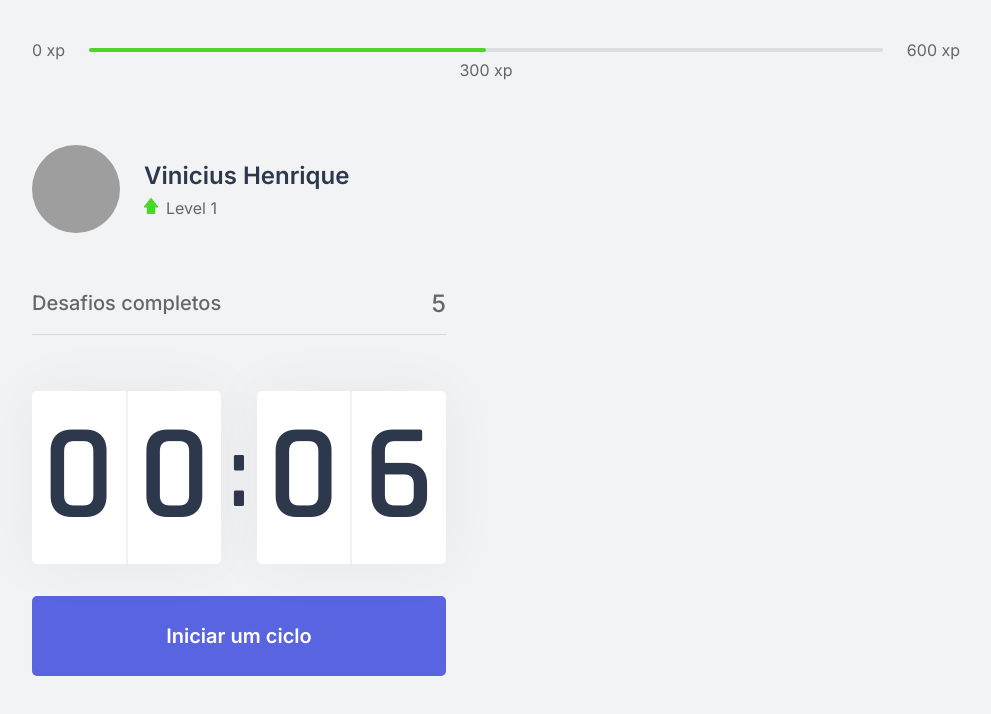
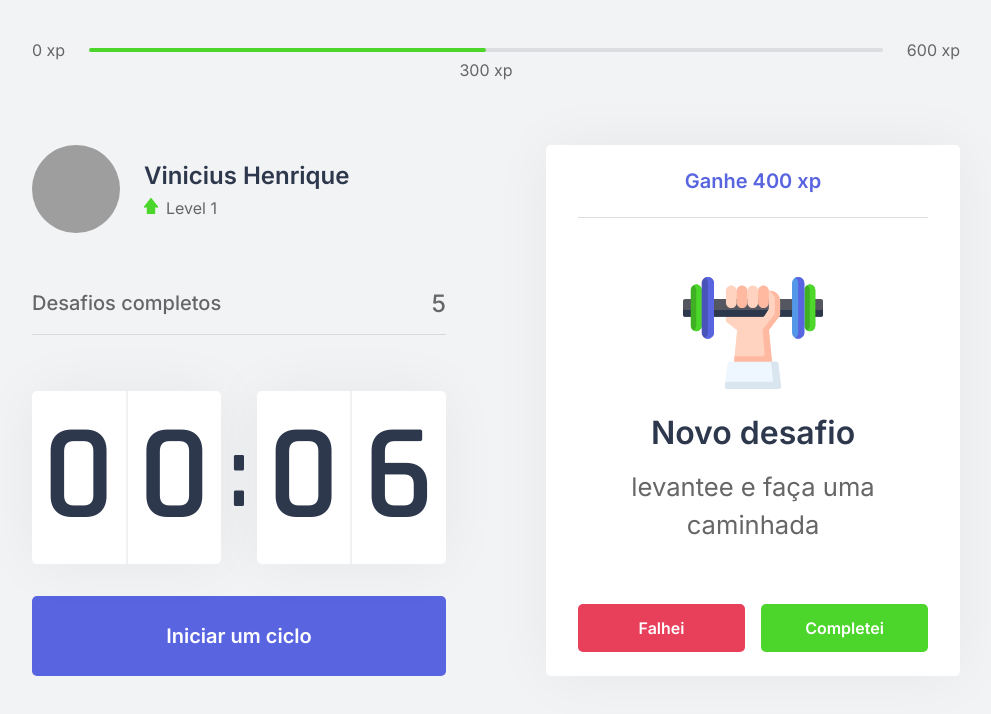
Before and after one commit to vinisioux/moveit, a Next.js app: page / in a window 1280 px wide. Shown: the top 714 px of the page, without its empty margins (144-1135 px from the left). Built offline with nearby package versions, Linux system fonts and the light colour scheme; grey boxes are pictures that could not be loaded.

Commit message:
styles: ChallengeBox

```diff
--- /dev/null
+++ b/src/components/ChallengeBox/index.tsx
@@ -0,0 +1,40 @@
+import React from 'react';
+
+import { Container, ChallengeNotActive, ChallengeActive } from './styles';
+
+export function ChallengeBox() {
+  const hasAsctiveChallenge = true;
+
+  return (
+    <Container>
+      {hasAsctiveChallenge ? (
+        <ChallengeActive>
+          <header>Ganhe 400 xp</header>
+
+          <main>
+            <img src='icons/body.svg' />
+            <strong>Novo desafio</strong>
+            <p>levantee e faça uma caminhada</p>
+          </main>
+
+          <footer>
+            <button type='button' className='challengeFailedButton'>
+              Falhei
+            </button>
+            <button type='button' className='challengeSucceededButton'>
+              Completei
+            </button>
+          </footer>
+        </ChallengeActive>
+      ) : (
+        <ChallengeNotActive>
+          <strong>Finalize um ciclo para receber um desafio</strong>
+          <p>
+            <img src='icons/level-up.svg' alt='Level Up' />
+            Avance de level completando desafios
+          </p>
+        </ChallengeNotActive>
+      )}
+    </Container>
+  );
+}
--- /dev/null
+++ b/src/components/ChallengeBox/styles.ts
@@ -0,0 +1,112 @@
+import styled from 'styled-components';
+
+export const Container = styled.div`
+  height: 100%;
+
+  background: var(--white);
+  border-radius: 5px;
+  box-shadow: 0 0 60px rgba(0, 0, 0, 0.05);
+  padding: 1.5rem 2rem;
+
+  display: flex;
+  flex-direction: column;
+  align-items: center;
+  justify-content: center;
+
+  text-align: center;
+`;
+
+export const ChallengeNotActive = styled.div`
+  display: flex;
+  flex-direction: column;
+  align-items: center;
+
+  strong {
+    font-size: 1.5rem;
+    font-weight: 500;
+    line-height: 1.4;
+  }
+
+  p {
+    display: flex;
+    flex-direction: column;
+    align-items: center;
+    line-height: 1.4;
+    max-width: 70%;
+    margin-top: 3rem;
+
+    img {
+      margin-bottom: 1rem;
+    }
+  }
+`;
+
+export const ChallengeActive = styled.div`
+  height: 100%;
+
+  display: flex;
+  flex-direction: column;
+
+  header {
+    color: var(--blue);
+    font-weight: 600;
+    font-size: 1.25rem;
+    padding: 0 2rem 1.5rem;
+    border-bottom: 1px solid var(--gray-line);
+  }
+
+  main {
+    flex: 1;
+    display: flex;
+    flex-direction: column;
+    align-items: center;
+    justify-content: center;
+
+    strong {
+      font-size: 2rem;
+      font-weight: 600;
+      color: var(--title);
+      margin: 1.5rem 0 1rem;
+    }
+
+    p {
+      line-height: 1.5;
+    }
+  }
+
+  footer {
+    display: grid;
+    grid-template-columns: 1fr 1fr;
+    gap: 1rem;
+
+    button {
+      height: 3rem;
+
+      display: flex;
+      align-items: center;
+      justify-content: center;
+
+      border: 0ch;
+      border-radius: 5px;
+
+      color: var(--white);
+
+      font-size: 1rem;
+      font-weight: 600;
+
+      transition: filter 0.2s;
+
+      &:hover {
+        filter: brightness(0.9);
+      }
+    }
+
+    button.challengeFailedButton {
+      background: var(--red);
+    }
+
+    button.challengeSucceededButton {
+      background: var(--green);
+    }
+  }
+`;
--- a/src/pages/index.tsx
+++ b/src/pages/index.tsx
@@ -1,9 +1,12 @@
 import Head from 'next/head';
-import { Container } from './styles';
+
 import { ExperienceBar } from '../components/ExperienceBar';
 import { Profile } from '../components/Profile';
 import { CompletedChallenges } from '../components/CompletedChallenges';
 import { Countdown } from '../components/Countdown';
+import { ChallengeBox } from '../components/ChallengeBox';
+
+import { Container } from './styles';
 
 export default function Home() {
   return (
@@ -20,7 +23,9 @@
             <CompletedChallenges />
             <Countdown />
           </div>
-          <div></div>
+          <div>
+            <ChallengeBox />
+          </div>
         </section>
       </Container>
     </>
```
